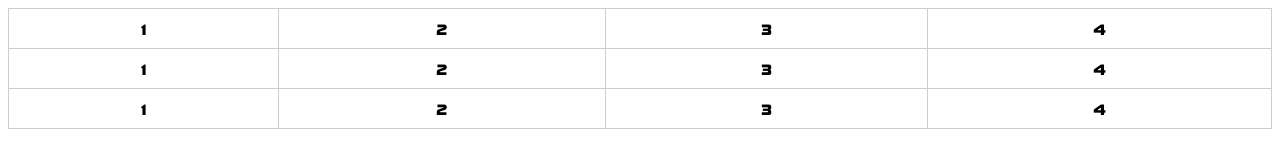
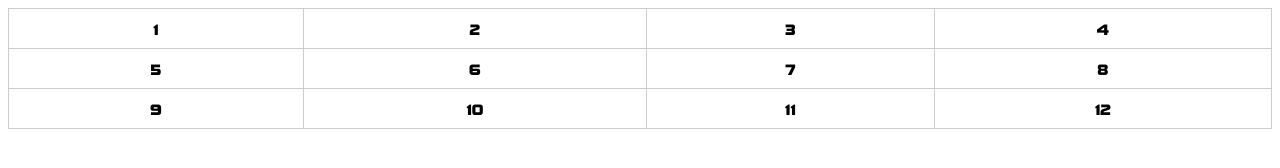
Before and after one commit to shaikouski-arkadzi/svoya_igra, a plain HTML site: page index.html in a window 1280 px wide. Drawn offline with Linux system fonts and the light colour scheme.

Commit message:
Update index.html

```diff
--- a/index.html
+++ b/index.html
@@ -68,16 +68,16 @@
       <td class="question-cell" data-question="">4</td>
     </tr>
     <tr>
-      <td class="question-cell" data-question="">1</td>
-      <td class="question-cell" data-question="">2</td>
-      <td class="question-cell" data-question="">3</td>
-      <td class="question-cell" data-question="">4</td>
+      <td class="question-cell" data-question="">5</td>
+      <td class="question-cell" data-question="">6</td>
+      <td class="question-cell" data-question="">7</td>
+      <td class="question-cell" data-question="">8</td>
     </tr>
     <tr>
-      <td class="question-cell" data-question="">1</td>
-      <td class="question-cell" data-question="">2</td>
-      <td class="question-cell" data-question="">3</td>
-      <td class="question-cell" data-question="">4</td>
+      <td class="question-cell" data-question="">9</td>
+      <td class="question-cell" data-question="">10</td>
+      <td class="question-cell" data-question="">11</td>
+      <td class="question-cell" data-question="">12</td>
     </tr>
 
   </table>
```
